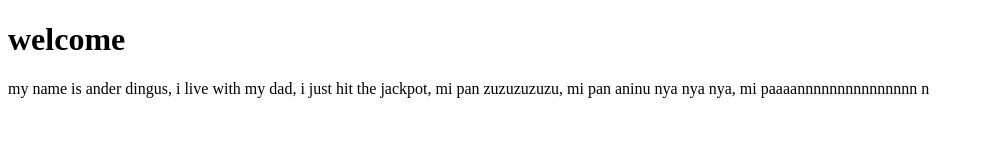
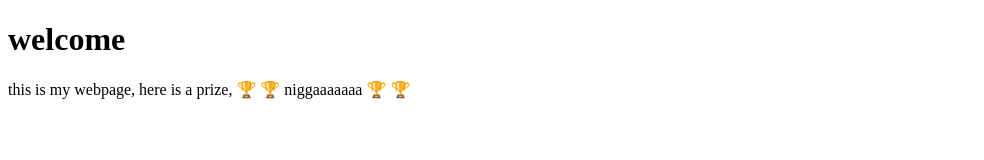
Before and after one commit to yassin1000/testserver, a plain HTML site: page index.html in a window 1280 px wide. Shown: the whole page, without its empty margins (0-984 px from the left). Drawn offline with Linux system fonts and the light colour scheme.

Commit message:
Update index.html

```diff
--- a/index.html
+++ b/index.html
@@ -4,6 +4,6 @@
 <title> my server</title>
 <body>
   <h1>welcome</h1>
-  <p>my name is ander dingus, i live with my dad, i just hit the jackpot, mi pan zuzuzuzuzu, mi pan aninu nya nya nya, mi paaaannnnnnnnnnnnnnn n</p>
+  <p>this is my webpage, here is a prize, 🏆 🏆 niggaaaaaaa 🏆 🏆</p>
 
 </body>
```
